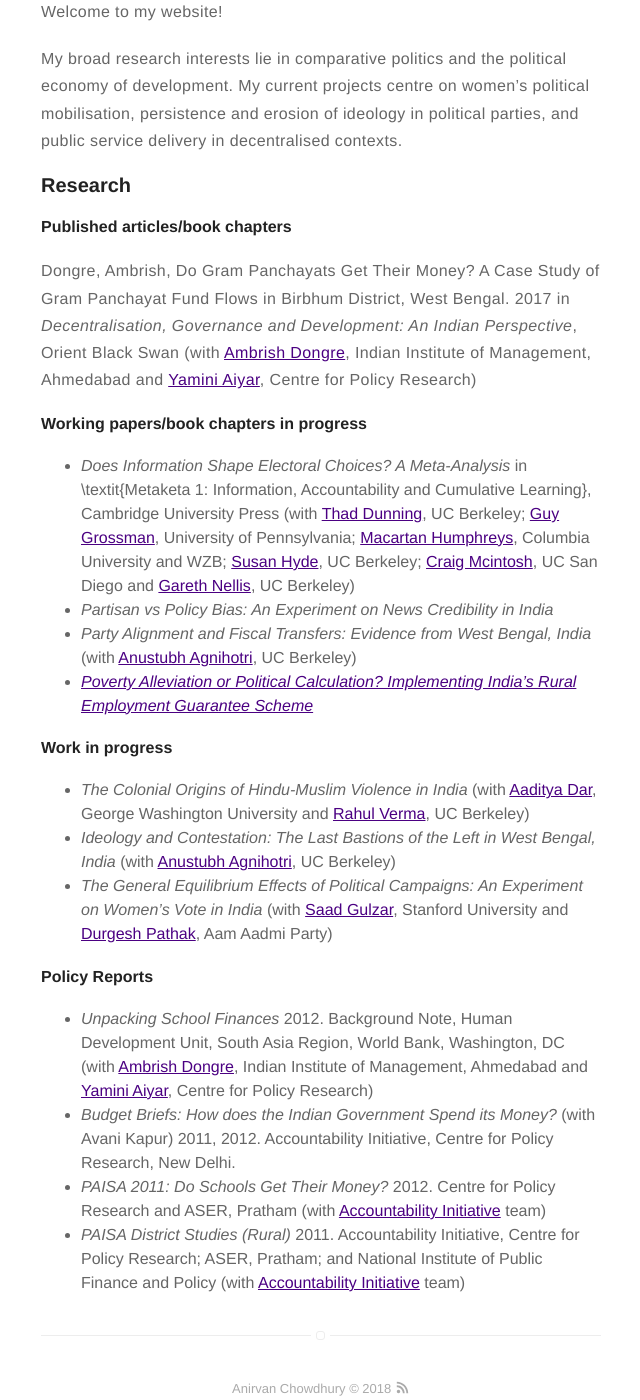
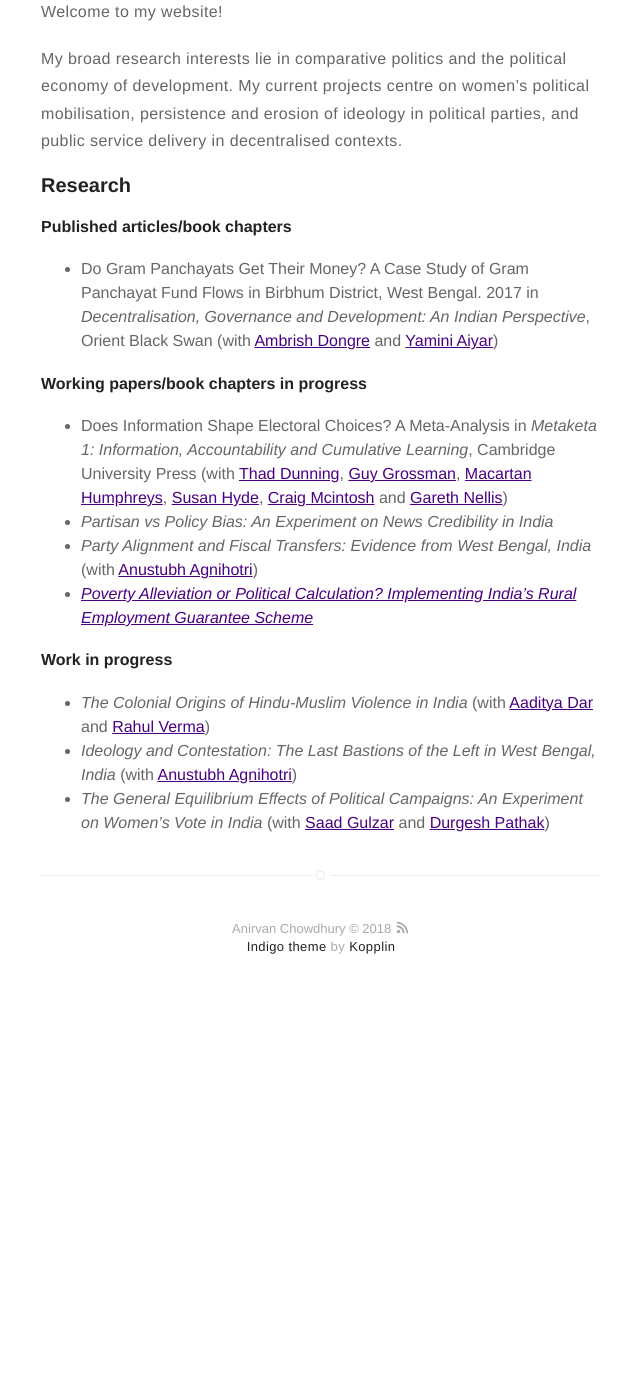
Before and after one commit to anirvanchowdhury/anirvanchowdhury.github.io, a Jekyll site: the page built from about.md, in a window 1280 px wide and 1400 px high, scrolled down 486 px. Shown: the whole window, without its empty margins (319-959 px from the left). Built offline with Jekyll 4.4.1, drawn with Linux system fonts in a browser that asks for light colours; after the commit the page ends 1504 px from its top, so only the background shows below that.

Commit message:
truncated research

```diff
--- a/about.md
+++ b/about.md
@@ -11,21 +11,15 @@ My broad research interests lie in comparative politics and the political econom
 ### Research
 
 #### Published articles/book chapters
-Dongre, Ambrish, Do Gram Panchayats Get Their Money? A Case Study of Gram Panchayat Fund Flows in Birbhum District, West Bengal. 2017 in _Decentralisation, Governance and Development: An Indian Perspective_, Orient Black Swan (with [Ambrish Dongre](https://www.iima.ac.in/web/faculty/faculty-profiles/ambrish-dongre), Indian Institute of Management, Ahmedabad and [Yamini Aiyar](http://www.cprindia.org/people/yamini-aiyar), Centre for Policy Research)
+* Do Gram Panchayats Get Their Money? A Case Study of Gram Panchayat Fund Flows in Birbhum District, West Bengal. 2017 in _Decentralisation, Governance and Development: An Indian Perspective_, Orient Black Swan (with [Ambrish Dongre](https://www.iima.ac.in/web/faculty/faculty-profiles/ambrish-dongre) and [Yamini Aiyar](http://www.cprindia.org/people/yamini-aiyar))
 
 #### Working papers/book chapters in progress
-* _Does Information Shape Electoral Choices? A Meta-Analysis_ in \textit{Metaketa 1: Information, Accountability and Cumulative Learning}, Cambridge University Press (with [Thad Dunning](http://www.thaddunning.com/), UC Berkeley; [Guy Grossman](https://web.sas.upenn.edu/ggros/), University of Pennsylvania; [Macartan Humphreys](http://www.macartan.nyc/), Columbia University and WZB; [Susan Hyde](http://susan.hyde.co/), UC Berkeley; [Craig Mcintosh](http://gps.ucsd.edu/faculty-directory/craig-mcintosh.html), UC San Diego and [Gareth Nellis](http://www.garethnellis.com/), UC Berkeley)
+* Does Information Shape Electoral Choices? A Meta-Analysis in *Metaketa 1: Information, Accountability and Cumulative Learning*, Cambridge University Press (with [Thad Dunning](http://www.thaddunning.com/), [Guy Grossman](https://web.sas.upenn.edu/ggros/), [Macartan Humphreys](http://www.macartan.nyc/), [Susan Hyde](http://susan.hyde.co/), [Craig Mcintosh](http://gps.ucsd.edu/faculty-directory/craig-mcintosh.html) and [Gareth Nellis](http://www.garethnellis.com/))
 * _Partisan vs Policy Bias: An Experiment on News Credibility in India_
-* _Party Alignment and Fiscal Transfers: Evidence from West Bengal, India_ (with [Anustubh Agnihotri](http://polisci.berkeley.edu/people/person/anustubh-agnihotri), UC Berkeley)
+* _Party Alignment and Fiscal Transfers: Evidence from West Bengal, India_ (with [Anustubh Agnihotri](http://polisci.berkeley.edu/people/person/anustubh-agnihotri))
 * [_Poverty Alleviation or Political Calculation? Implementing India's Rural Employment Guarantee Scheme_](https://papers.ssrn.com/sol3/papers.cfm?abstract_id=2555738)
 
 #### Work in progress
-* _The Colonial Origins of Hindu-Muslim Violence in India_ (with [Aaditya Dar](https://aadityadar.com/), George Washington University and [Rahul Verma](http://polisci.berkeley.edu/people/person/rahul-verma), UC Berkeley)
-* _Ideology and Contestation: The Last Bastions of the Left in West Bengal, India_ (with [Anustubh Agnihotri](http://polisci.berkeley.edu/people/person/anustubh-agnihotri), UC Berkeley)
-* _The General Equilibrium Effects of Political Campaigns: An Experiment on Women's Vote in India_ (with [Saad Gulzar](http://saadgulzar.com/), Stanford University and [Durgesh Pathak](http://aamaadmiparty.org/teams/durgesh-pathak/), Aam Aadmi Party)
-
-#### Policy Reports
-* _Unpacking School Finances_ 2012. Background Note, Human Development Unit, South Asia Region, World Bank, Washington, DC (with [Ambrish Dongre](https://www.iima.ac.in/web/faculty/faculty-profiles/ambrish-dongre), Indian Institute of Management, Ahmedabad and [Yamini Aiyar](http://www.cprindia.org/people/yamini-aiyar), Centre for Policy Research)
-* _Budget Briefs: How does the Indian Government Spend its Money?_ (with Avani Kapur) 2011, 2012. Accountability Initiative, Centre for Policy Research, New Delhi.
-* _PAISA 2011: Do Schools Get Their Money?_ 2012. Centre for Policy Research and ASER, Pratham (with [Accountability Initiative](http://www.accountabilityindia.in/) team)
-* _PAISA District Studies (Rural)_ 2011. Accountability Initiative, Centre for Policy Research; ASER, Pratham; and National Institute of Public Finance and Policy (with [Accountability Initiative](http://www.accountabilityindia.in/) team)
+* _The Colonial Origins of Hindu-Muslim Violence in India_ (with [Aaditya Dar](https://aadityadar.com/) and [Rahul Verma](http://polisci.berkeley.edu/people/person/rahul-verma))
+* _Ideology and Contestation: The Last Bastions of the Left in West Bengal, India_ (with [Anustubh Agnihotri](http://polisci.berkeley.edu/people/person/anustubh-agnihotri))
+* _The General Equilibrium Effects of Political Campaigns: An Experiment on Women's Vote in India_ (with [Saad Gulzar](http://saadgulzar.com/) and [Durgesh Pathak](http://aamaadmiparty.org/teams/durgesh-pathak/))
```
